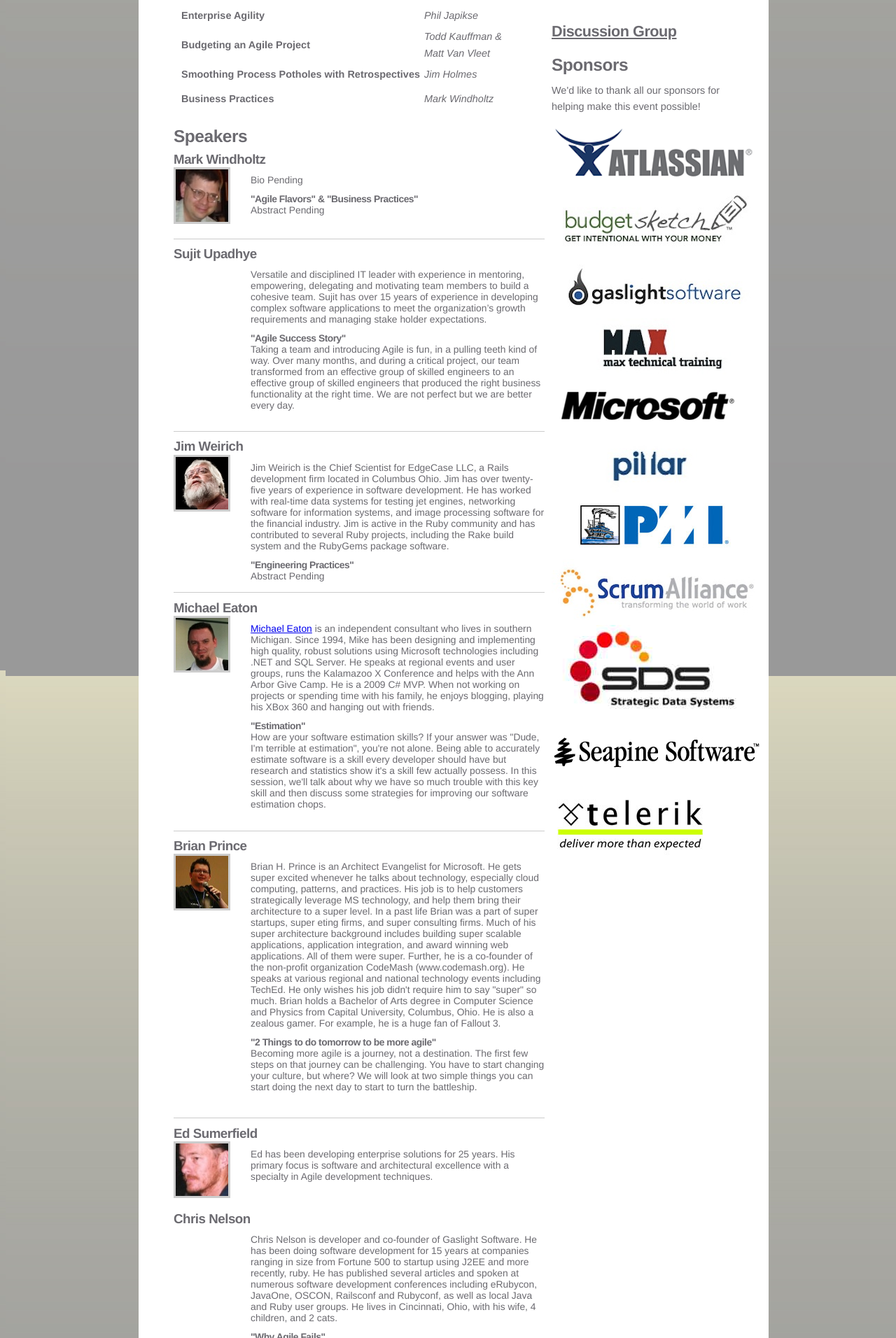
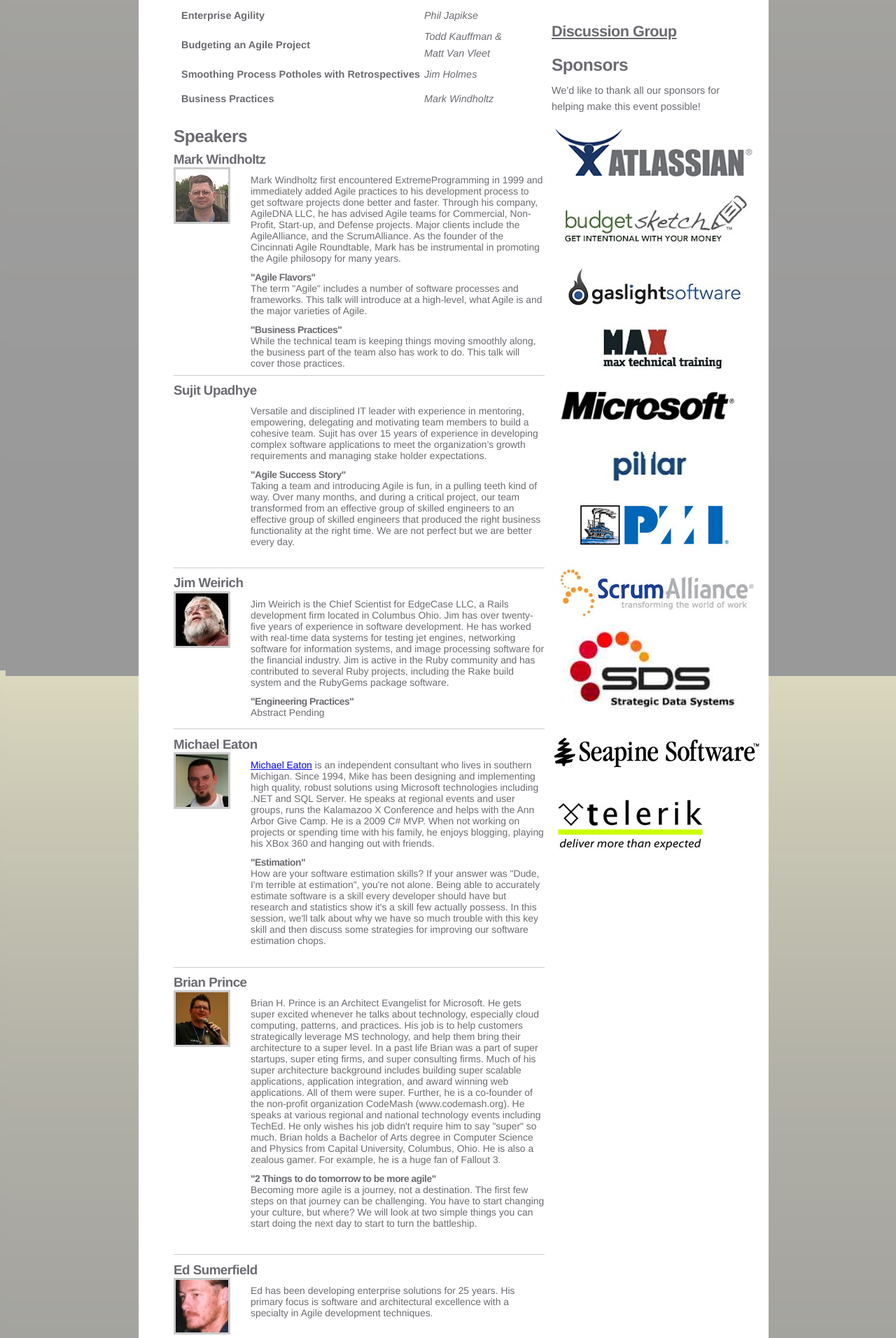
Before and after one commit to esumerfd/cincinnati-agile-conference, a Jekyll site: the page built from index.html, in a window 1280 px wide. Shown: the part 982-2894 px from the top of the page at 70% size. Built offline with Jekyll 4.4.1, drawn with Linux system fonts in a browser that asks for light colours.

Commit message:
Update Mark's headshot, bio and the two abstracts.

```diff
--- a/index.html
+++ b/index.html
@@ -56,10 +56,12 @@
                 <h3>Speakers</h3>
                 <div id="speaker-MarkWindholtz">
                     <h5>Mark Windholtz</h5>
-                    <div class="bios">Bio Pending
-                      <h6>"Agile Flavors" & "Business Practices"</h6>
-                      Abstract Pending
-                    </div>
+                    <div class="bios">Mark Windholtz first encountered ExtremeProgramming in 1999 and immediately added Agile practices to his development process to get software projects done better and faster. Through his company, AgileDNA LLC, he has advised Agile teams for Commercial, Non-Profit, Start-up, and Defense projects. Major clients include the AgileAlliance, and the ScrumAlliance. As the founder of the Cincinnati Agile Roundtable, Mark has be instrumental in promoting the Agile philosopy for many years.
+                      <h6>"Agile Flavors"</h6>
+                      The term "Agile" includes a number of software processes and frameworks. This talk will introduce at a high-level, what Agile is and the major varieties of Agile.
+                      <h6>"Business Practices"</h6>
+                      While the technical team is keeping things moving smoothly along, the business part of the team also has work to do.   This talk will cover those practices.
+                   </div>
                     <div class="avatar">
                         <img src="images/headshot/headshot_markwindholtz_75x75.jpg" alt="image" style="border: 3px solid #ccc;" />
                     </div>
--- a/style.css
+++ b/style.css
@@ -155,7 +155,7 @@
 /**** Styling for each Speaker ****/
 
 #speaker-MarkWindholtz {
-	height:125px;
+	height:320px;
 	width:530px;
 	border-bottom: 1px solid #ccc;
 }
```
Also changed, not shown: images/headshot/headshot_markwindholtz_75x75.jpg, 3 other files.
